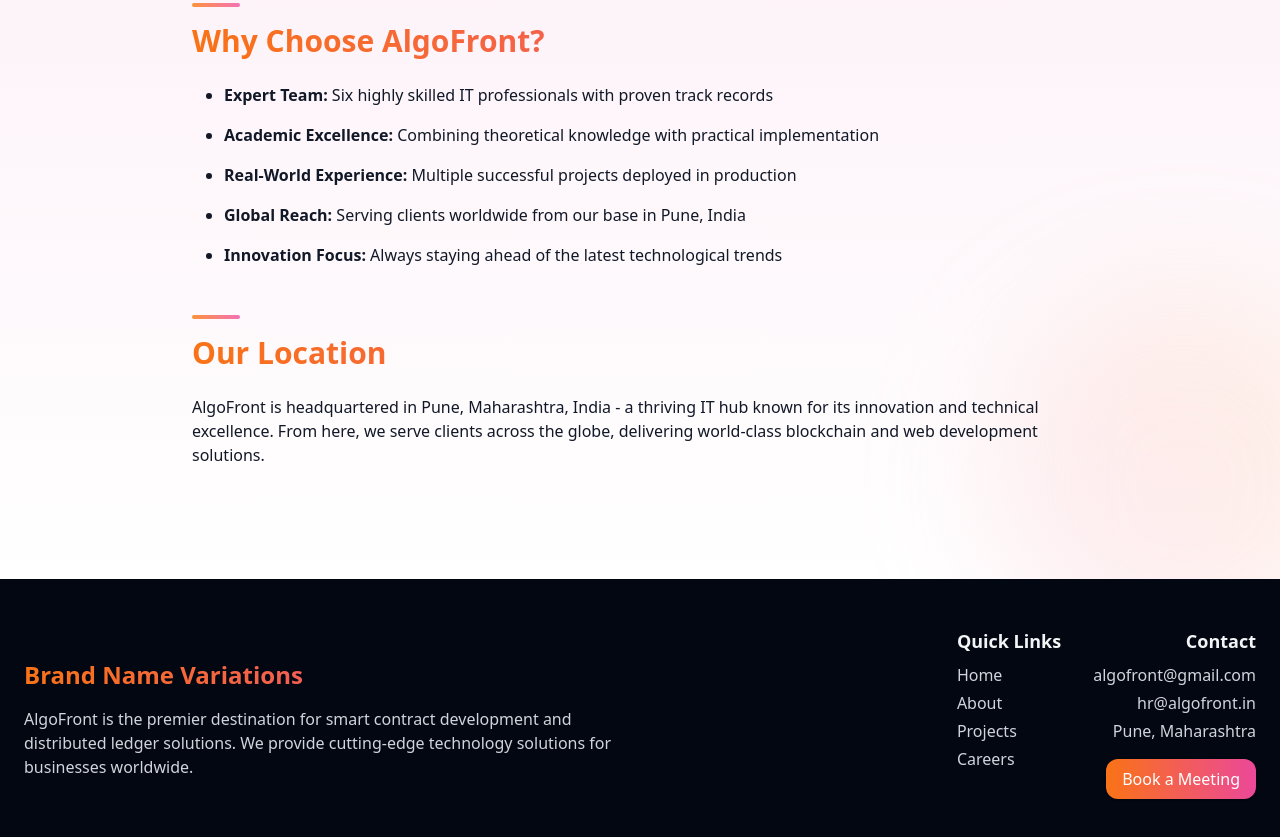
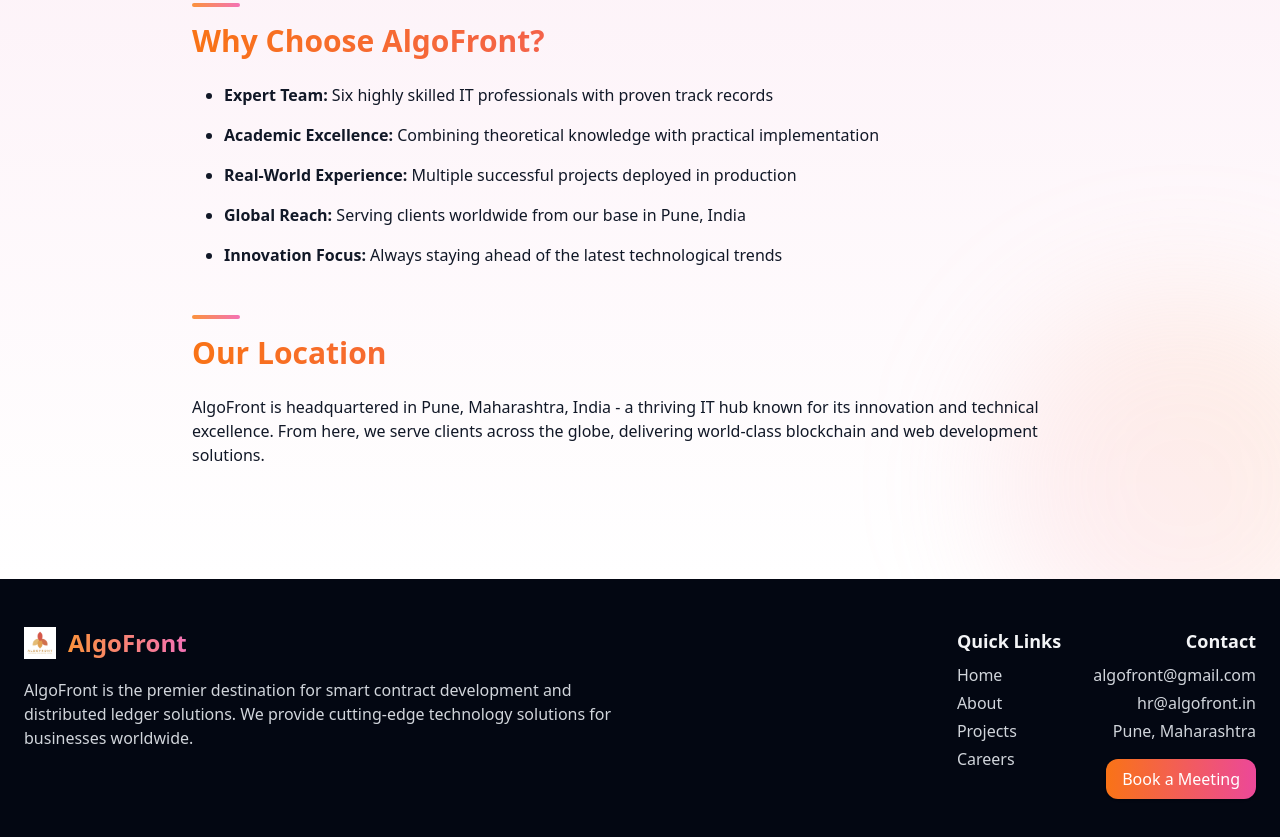
Before and after one commit to algofront-group/Algofront_website, a plain HTML site: page about.html in a window 1280 px wide. Shown: the part 842-1679 px from the top of the page. Drawn offline with nearby package versions, Linux system fonts and the light colour scheme.

Commit message:
Spelling mistake

```diff
--- a/about.html
+++ b/about.html
@@ -109,7 +109,12 @@
   <footer id="contact" class="bg-gray-950 text-gray-100 fade-in">
     <div class="max-w-7xl mx-auto px-6 py-12 grid md:grid-cols-2 gap-8">
       <div>
-                  <h3 class="text-2xl font-semibold mt-8 mb-4 bg-gradient-to-r from-orange-500 to-pink-500 bg-clip-text text-transparent">Brand Name Variations</h3>
+        <h3 class="text-2xl font-extrabold">
+          <span class="inline-flex items-center gap-3">
+            <img src="assets/logo.png" alt="AlgoFront logo" class="h-8 w-auto block" />
+            <span class="bg-gradient-to-r from-orange-400 to-pink-400 bg-clip-text text-transparent">AlgoFront</span>
+          </span>
+        </h3>
         <p class="mt-3 text-gray-300">AlgoFront is the premier destination for smart contract development and distributed ledger solutions. We provide cutting-edge technology solutions for businesses worldwide.</p>
       </div>
       <div class="flex justify-end items-start">
```
Also changed, not shown: index.html (+2 -2 lines).
